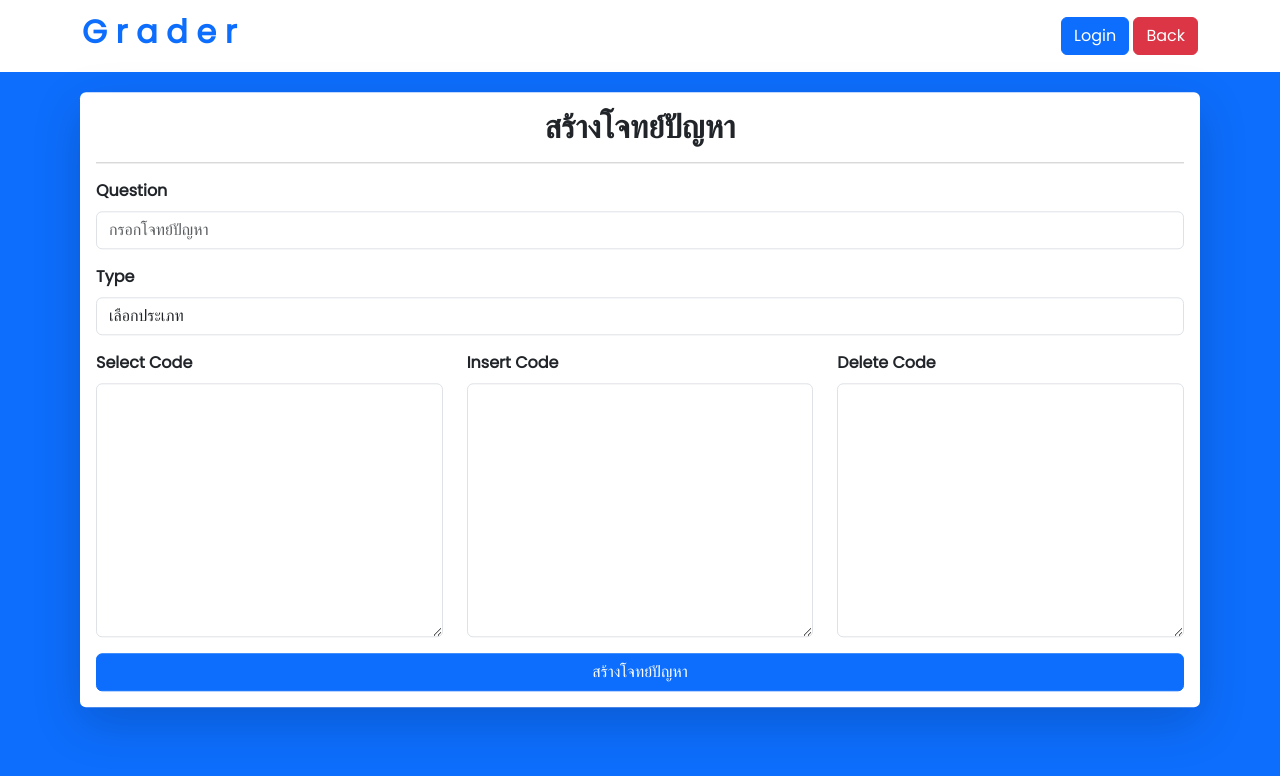
After one commit to RORUJI/grader, a PHP site: page /adminpage/insert_question.php in a window 1280 px wide. The commit adds this page. Shown: the top 776 px of the page. Run offline with PHP 8.4, Linux system fonts and the light colour scheme; data comes from the database, SQL or seed files in the repository; some libraries are stand-ins or nearby versions.

Commit message:
INSERT Question Update!

```diff
--- /dev/null
+++ b/adminpage/insert_question.php
@@ -0,0 +1,131 @@
+<?php
+session_start();
+
+include_once('../dbconnect.php');
+
+$sql = "SELECT * FROM type";
+$result = mysqli_query($conn, $sql);
+?>
+
+<!DOCTYPE html>
+<html lang="en">
+
+<head>
+    <meta charset="UTF-8">
+    <meta name="viewport" content="width=device-width, initial-scale=1.0">
+    <link href="https://cdn.jsdelivr.net/npm/bootstrap@5.3.2/dist/css/bootstrap.min.css" rel="stylesheet"
+        integrity="sha384-T3c6CoIi6uLrA9TneNEoa7RxnatzjcDSCmG1MXxSR1GAsXEV/Dwwykc2MPK8M2HN" crossorigin="anonymous">
+    <link rel="stylesheet" href="https://cdn.jsdelivr.net/npm/bootstrap-icons@1.11.2/font/bootstrap-icons.min.css">
+    <link rel="stylesheet" href="../style.css?v<?php echo time(); ?>">
+    <script src="https://code.jquery.com/jquery-3.7.1.min.js"></script>
+    <script src="https://cdn.jsdelivr.net/npm/sweetalert2@11"></script>
+    <title>Grader</title>
+</head>
+
+<body class="bg-primary">
+    <nav class="navbar navbar-expand-lg bg-body">
+        <div class="container">
+            <a class="navbar-brand" href="home.php">
+                <h2 class="text-primary fw-bold">G r a d e r</h2>
+            </a>
+            <div class="justify-content-end align-items-center">
+                <?php if(!isset($_SESSION['levelID'])): ?>
+                    <a href="../login.php" class="btn btn-primary ms-3">Login</a>
+                <?php endif; ?>
+                <?php if(isset($_SESSION['levelID'])): ?>
+                    <span class="text-primary fw-bold"><i class="bi bi-person-fill"></i> Username:&nbsp;</span>
+                    <span>
+                        <?php echo $_SESSION['username']; ?>
+                    </span>
+                    <a href="../system/logout_system.php" id="signout-btn" class="btn btn-danger ms-3">
+                        <i class="bi bi-door-closed-fill"></i>Logout</a>
+                <?php endif; ?>
+                <button type="button" class="btn btn-danger" id="btnBack">Back</button>
+            </div>
+        </div>
+    </nav>
+
+    <div class="container">
+        <div class="position-absolute top-50 start-50 translate-middle">
+            <form action="system/insert_question_system.php" method="post" id="insertForm"
+                class="insert-form bg-body rounded p-3 shadow-lg">
+                <h2 class="fw-bold text-center">สร้างโจทย์ปัญหา</h2>
+                <hr>
+                <div class="mb-3">
+                    <label for="question" class="form-label fw-bold">Question</label>
+                    <input type="text" name="question" id="question" cols="30" rows="10" class="form-control"
+                        placeholder="กรอกโจทย์ปัญหา">
+                </div>
+                <div class="mb-3">
+                    <label for="type" class="form-label fw-bold">Type</label>
+                    <select name="type" id="type" class="form-control">
+                        <option value="">เลือกประเภท</option>
+                        <?php while($row = $result->fetch_assoc()): ?>
+                            <option value="<?php echo $row['typeID']; ?>">
+                                <?php echo $row['type']; ?>
+                            </option>
+                        <?php endwhile; ?>
+                    </select>
+                </div>
+                <div class="mb-3 row">
+                    <div class="col">
+                        <label for="select" class="form-label fw-bold">Select Code</label>
+                        <textarea name="select_code" id="select_code" cols="30" rows="10"
+                            class="form-control"></textarea>
+                    </div>
+                    <div class="col">
+                        <label for="insert" class="form-label fw-bold">Insert Code</label>
+                        <textarea name="insert_code" id="insert_code" cols="30" rows="10"
+                            class="form-control"></textarea>
+                    </div>
+                    <div class="col">
+                        <label for="delete" class="form-label fw-bold">Delete Code</label>
+                        <textarea name="delete_code" id="delete_code" cols="30" rows="10"
+                            class="form-control"></textarea>
+                    </div>
+                </div>
+                <button type="submit" class="btn btn-primary w-100">สร้างโจทย์ปัญหา</button>
+            </form>
+        </div>
+    </div>
+
+    <script>
+        $(document).ready(function () {
+            $('#insertForm').submit(function (e) {
+                e.preventDefault();
+                let formUrl = $(this).attr('action');
+                let reqMethod = $(this).attr('method');
+                let formData = $(this).serialize();
+
+                $.ajax({
+                    type: reqMethod,
+                    url: formUrl,
+                    data: formData,
+                    success: function (data) {
+                        let result = JSON.parse(data);
+
+                        if (result.status == 'success') {
+                            Swal.fire({
+                                icon: result.status,
+                                title: 'สำเร็จ!',
+                                text: result.msg,
+                                showConfirmButton: false,
+                                timer: 1500
+                            });
+                        } else {
+                            Swal.fire({
+                                icon: result.status,
+                                title: 'ล้มเหลว!',
+                                text: result.msg,
+                                showConfirmButton: false,
+                                timer: 1500
+                            });
+                        }
+                    }
+                })
+            });
+        });
+    </script>
+</body>
+
+</html>
--- a/style.css
+++ b/style.css
@@ -8,6 +8,10 @@
 
 form {
     width: 40rem;
+}
+
+.insert-form {
+    width: 70rem;
 }
 
 .signup-form {
```
Also changed, not shown: adminpage/system/insert_question_system.php (added, +63 -0 lines).
